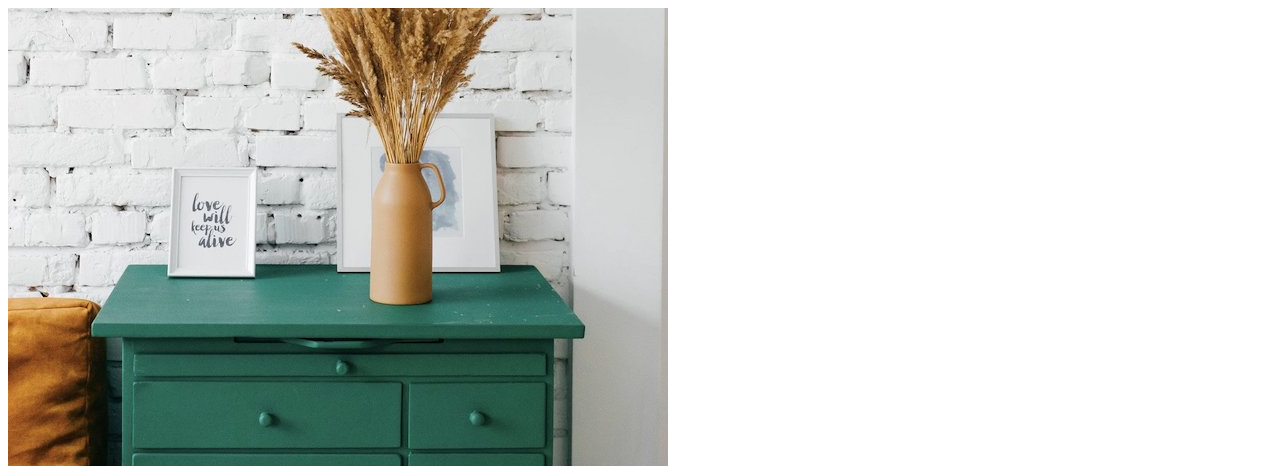
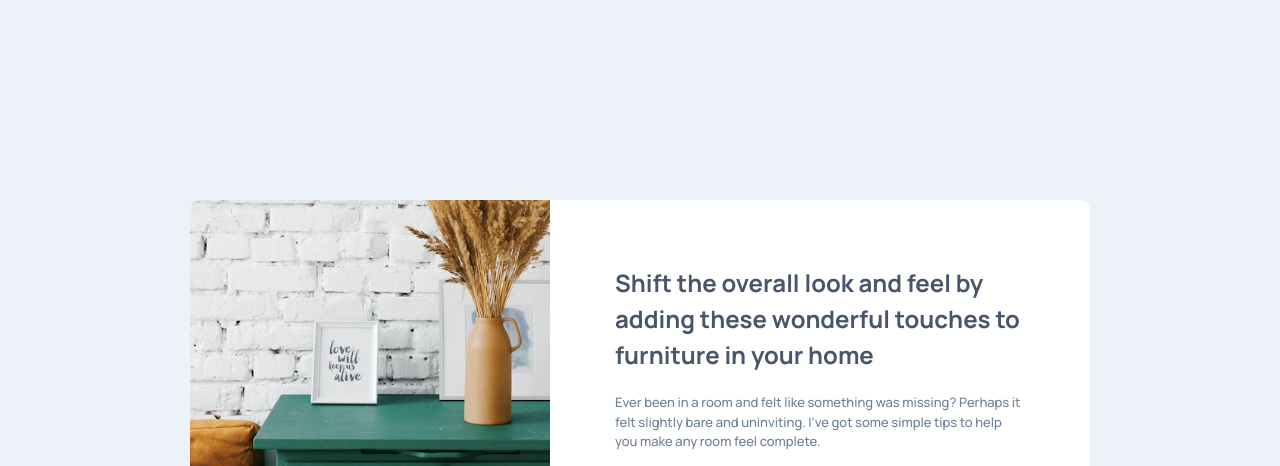
Before and after one commit to kimkirill-web/article-preview-component-master, a plain HTML site: page index.html in a window 1280 px wide. Shown: the top 466 px of the page. Drawn offline with Linux system fonts and the light colour scheme; the site is published under a folder, as on GitHub Pages, so addresses that start at the root find nothing.

Commit message:
href changed

```diff
--- a/index.html
+++ b/index.html
@@ -11,7 +11,7 @@
   <link rel="preconnect" href="https://fonts.googleapis.com">
   <link rel="preconnect" href="https://fonts.gstatic.com" crossorigin>
   <link href="https://fonts.googleapis.com/css2?family=Manrope:wght@200..800&display=swap" rel="stylesheet">
-  <link rel="stylesheet" href="/styles/styles.css">
+  <link rel="stylesheet" href="./styles/styles.css">
   <script src="./main.js" defer></script>
 </head>
 <body>
--- a/main.js
+++ b/main.js
@@ -20,11 +20,6 @@ mobileCloseButton.addEventListener('click', () => {
     }
 })
 
-// bodyElementHTML.addEventListener('click', (event) => {
-//     if (event.target === bodyElementHTML) {
-//         modal.style.display = 'none'}
-// })
-
 
 document.addEventListener('click',
     function(event) {
```
